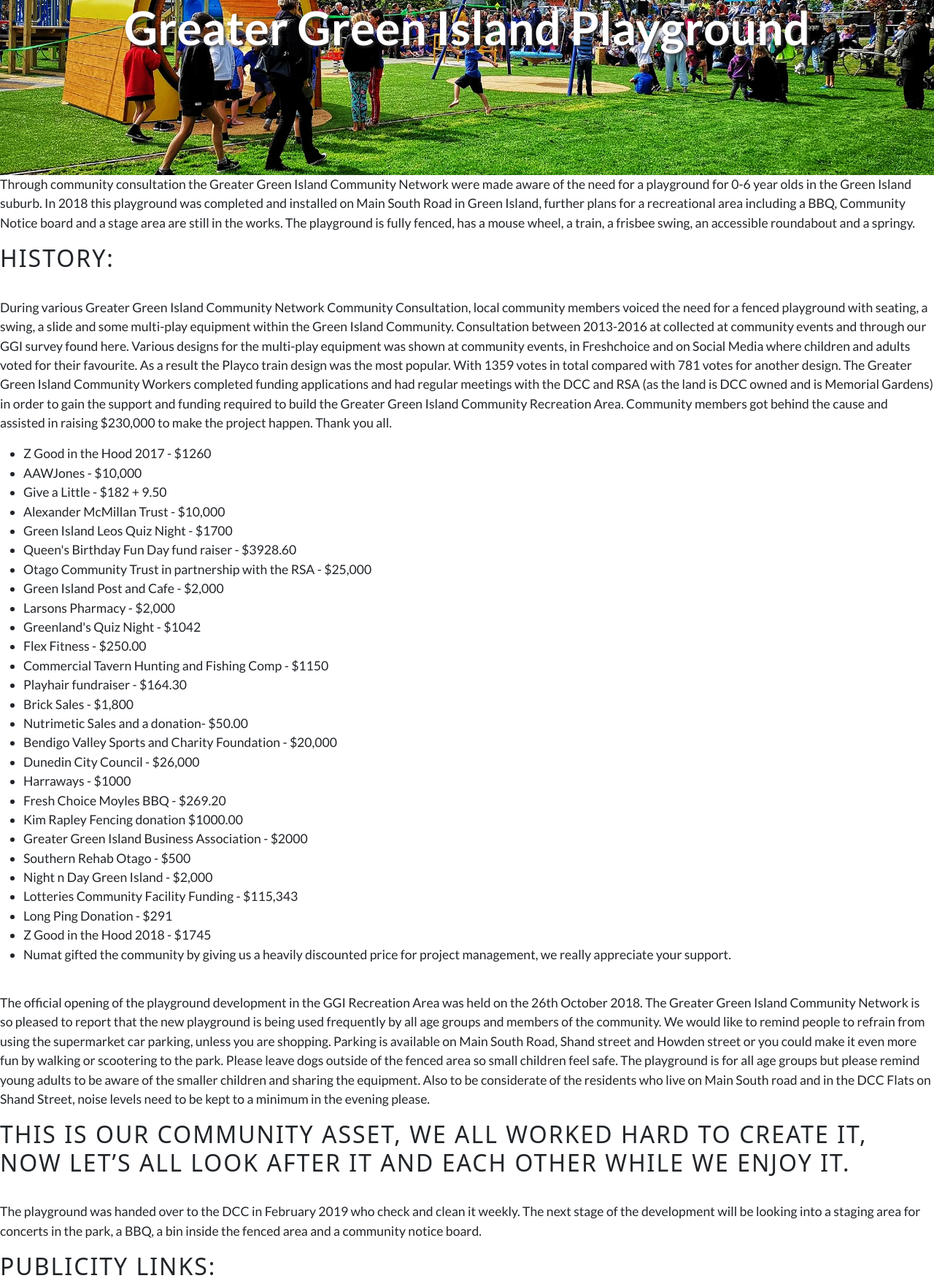
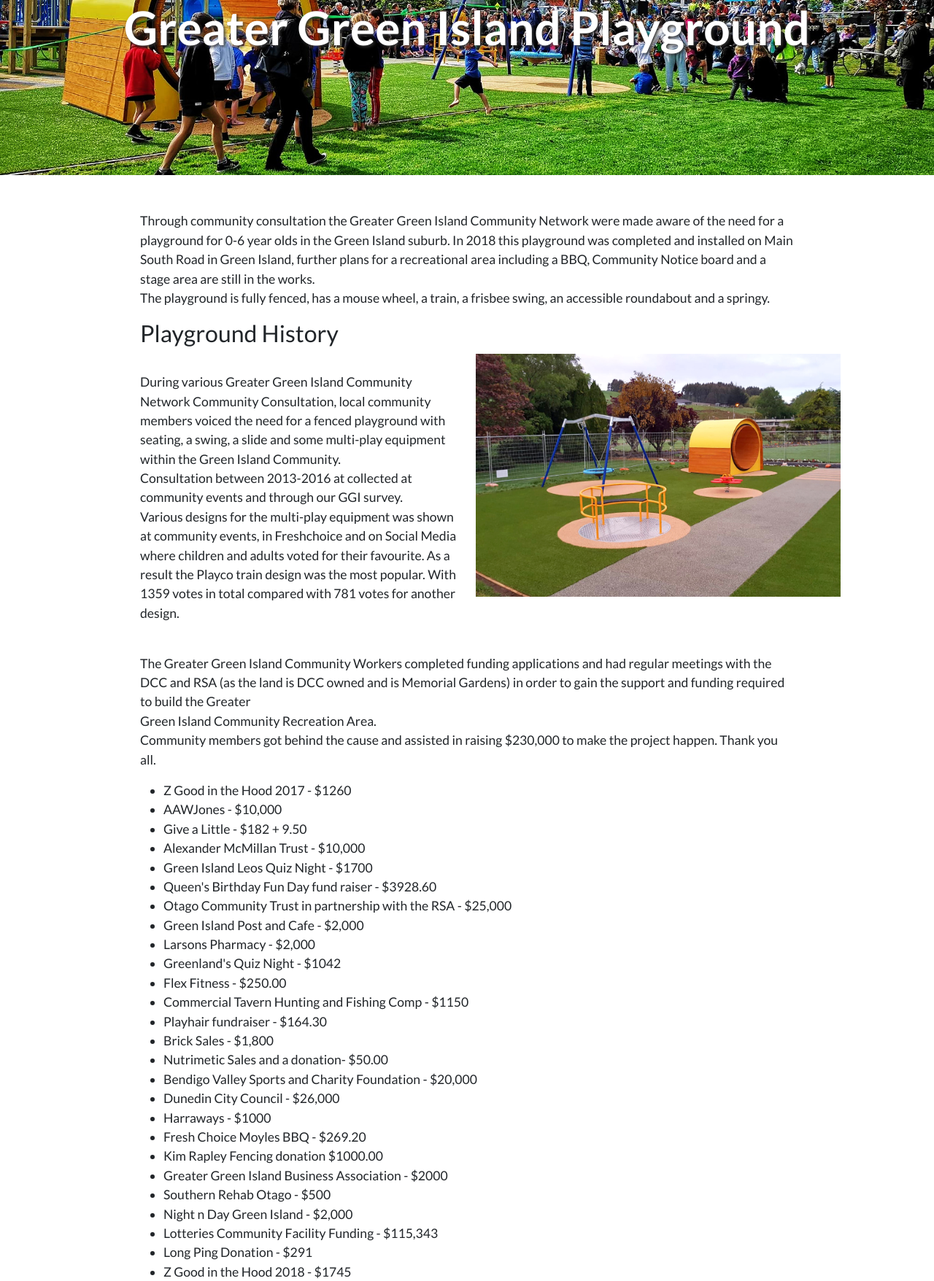
Before and after one commit to 0710160/ggi, a Flask app: page /playground in a window 1280 px wide. Shown: the part 200-1956 px from the top of the page at 73% size. Run offline with Flask 2, Linux system fonts and the light colour scheme; some libraries are stand-ins or nearby versions; some web fonts are replaced.

Commit message:
Aesthetics

```diff
--- a/static/styles.css
+++ b/static/styles.css
@@ -87,6 +87,7 @@ CONTENT
 .desktop-contacts {
   display: none;
 }
+
 
 /*-----------------------------------------------------------------------------
 EVENTS
--- a/templates/events.html
+++ b/templates/events.html
@@ -11,6 +11,7 @@
 {% endif %}
 
   <!-- Heroes -->
+<div class="row">
   {% for i in events %}
 
   {% if i.id % 2 == 0 %}
@@ -59,6 +60,6 @@
 <hr />
 {% endif %}
 {% endfor %}
-
+</div>
 
 {% endblock %}
--- a/templates/index.html
+++ b/templates/index.html
@@ -41,7 +41,7 @@
           </svg></a>
       </div>
       <div class="col">
-        <a href="https://www.instagram.com/ggicn/"><svg class="animate-icon animate-2 bi ms-3" viewbox="0 0 24 24" width="50" height="50" fill="#fff">
+        <a href="https://www.instagram.com/ggicn_dunedin/"><svg class="animate-icon animate-2 bi ms-3" viewbox="0 0 24 24" width="50" height="50" fill="#fff">
             <use xlink:href="#instagram" />
           </svg></a>
       </div>
@@ -65,7 +65,7 @@
               </svg></a>
           </div>
           <div class="col-4">
-            <a href="https://www.instagram.com/ggicn/"><svg class="animate-icon animate-2 bi ms-3" viewbox="0 0 24 24" width="120" height="120" fill="#43883fff" ;>
+            <a href="https://www.instagram.com/ggicn_dunedin/"><svg class="animate-icon animate-2 bi ms-3" viewbox="0 0 24 24" width="120" height="120" fill="#43883fff" ;>
                 <use xlink:href="#instagram" />
               </svg></a>
           </div>
--- a/templates/informer.html
+++ b/templates/informer.html
@@ -15,8 +15,8 @@
     <div class="row">
 
       {% for i in articles %}
-      <div class="container col-xxl-8">
-        <div class="row flex-lg-row align-items-center g-5 py-5">
+      <div class="container col-xxl-8 px-4 py-5">
+        <div class="row flex-lg-row align-items-top">
           <div class="col-10 col-sm-8 col-lg-6">
             <img src="static/uploads/{{ i.img_name }}", class="d-block mx-lg-auto img-fluid" loading="lazy">
           </div>
--- a/templates/playground.html
+++ b/templates/playground.html
@@ -4,22 +4,33 @@
 {% block image %}header-img{% endblock image %}
 {% block content %}
 
-<div container>
+<div class='article container-fluid'>
   <p>
-    Through community consultation the Greater Green Island Community Network were made aware of the need for a playground for 0-6 year olds in the Green Island suburb. In 2018 this playground was completed and installed on Main South Road in Green
-    Island, further plans for a recreational area including a BBQ, Community Notice board and a stage area are still in the works.
+    Through community consultation the Greater Green Island Community Network were made aware of the need for a playground for 0-6 year olds in the Green Island suburb. In 2018 this playground was completed and installed on Main South Road in Green Island, further plans for a recreational area including a BBQ, Community Notice board and a stage area are still in the works.
     The playground is fully fenced, has a mouse wheel, a train, a frisbee swing, an accessible roundabout and a springy.
   </p>
-  <h4>History:</h4>
+  <h5>Playground History</h5>
+    <div class="row flex-lg-row-reverse align-items-top">
+      <div class="col-10 col-lg-6">
+        <img src="static/images/playground.jpg" class="d-block mx-lg-auto img-fluid" width="700" height="500" loading="lazy">
+      </div>
+      <div class="col-10 col-lg-6">
         <p>
           During various Greater Green Island Community Network Community Consultation, local community members voiced the need for a fenced playground with seating, a swing, a slide and some multi-play equipment within the Green Island Community.
-    Consultation between 2013-2016 at collected at community events and through our GGI survey found here.
-    Various designs for the multi-play equipment was shown at community events, in Freshchoice and on Social Media where children and adults voted for their favourite. As a result the Playco train design was the most popular. With 1359 votes in total
-    compared with 781 votes for another design.
+          Consultation between 2013-2016 at collected at community events and through our GGI survey.
+          Various designs for the multi-play equipment was shown at community events, in Freshchoice and on Social Media where children and adults voted for their favourite. As a result the Playco train design was the most popular. With 1359 votes in total compared with 781 votes for another design.
+        </p>
+        <div class="d-grid gap-2 d-md-flex justify-content-md-start">
+        </div>
+      </div>
+    </div>
+
+<p>
   The Greater Green Island Community Workers completed funding applications and had regular meetings with the DCC and RSA (as the land is DCC owned and is Memorial Gardens) in order to gain the support and funding required to build the Greater
   Green Island Community Recreation Area.
   Community members got behind the cause and assisted in raising $230,000 to make the project happen. Thank you all.
 </p>
+
   <ul>
     <li> Z Good in the Hood 2017 - $1260</li>
     <li>AAWJones - $10,000</li>
@@ -48,29 +59,27 @@
     <li>Long Ping Donation - $291</li>
     <li>Z Good in the Hood 2018 - $1745</li>
     <li>Numat gifted the community by giving us a heavily discounted price for project management, we really appreciate your support.</li>
-  </ul><br>
+  </ul>
 
   <p>
     The official opening of the playground development in the GGI Recreation Area was held on the 26th October 2018.
     The Greater Green Island Community Network is so pleased to report that the new playground is being used frequently by all age groups and members of the community.
-    We would like to remind people to refrain from using the supermarket car parking, unless you are shopping. Parking is available on Main South Road, Shand street and Howden street or you could make it even more fun by walking or scootering to the
-    park.
+    We would like to remind people to refrain from using the supermarket car parking, unless you are shopping. Parking is available on Main South Road, Shand street and Howden street or you could make it even more fun by walking or scootering to the park.
     Please leave dogs outside of the fenced area so small children feel safe.
-    The playground is for all age groups but please remind young adults to be aware of the smaller children and sharing the equipment. Also to be considerate of the residents who live on Main South road and in the DCC Flats on Shand Street, noise
-    levels need to be kept to a minimum in the evening please.
+    The playground is for all age groups but please remind young adults to be aware of the smaller children and sharing the equipment. Also to be considerate of the residents who live on Main South road and in the DCC Flats on Shand Street, noise levels need to be kept to a minimum in the evening please.
   </p>
-  <h4> This is OUR COMMUNITY ASSET, we all worked hard to create it, now let’s all look after it and each other while we enjoy it. </h4>
+  <h5> This is OUR COMMUNITY ASSET, we all worked hard to create it, now let’s all look after it and each other while we enjoy it. </h5>
   <p>
     The playground was handed over to the DCC in February 2019 who check and clean it weekly.
     The next stage of the development will be looking into a staging area for concerts in the park, a BBQ, a bin inside the fenced area and a community notice board.
   </p>
-  <h4>Publicity Links:</h4>
-  <a href="https://www.odt.co.nz/news/dunedin/dcc/network-continues-push-local-playground">Network Continues to Push Local Playground</a>
-  <a href="https://www.odt.co.nz/news/dunedin/95-say-area-good-live-survey">95% Say Area is a Good Place to Live</a>
-  <a href="https://www.odt.co.nz/news/dunedin/community-rallies-behind-playground">Community Rallies Behind Playground</a>
-  <a href="https://www.oct.org.nz/news/funding-boost-for-green-island-community">Funding Boost for Green Island Community</a>
-  <a href="http://www.channel39.co.nz/news/funding-boost-green-island-playground">Dunedin Channel 9 Clip Oct 2017</a>
-  <a href="https://www.odt.co.nz/news/dunedin/playground-construction-set-begin">Playground Construction Set to Begin</a>
+  <h5>Publicity Links:</h5>
+  <a href="https://www.odt.co.nz/news/dunedin/dcc/network-continues-push-local-playground">Network Continues to Push Local Playground</a><br>
+  <a href="https://www.odt.co.nz/news/dunedin/95-say-area-good-live-survey">95% Say Area is a Good Place to Live</a><br>
+  <a href="https://www.odt.co.nz/news/dunedin/community-rallies-behind-playground">Community Rallies Behind Playground</a><br>
+  <a href="https://www.oct.org.nz/news/funding-boost-for-green-island-community">Funding Boost for Green Island Community</a><br>
+  <a href="http://www.channel39.co.nz/news/funding-boost-green-island-playground">Dunedin Channel 9 Clip Oct 2017</a><br>
+  <a href="https://www.odt.co.nz/news/dunedin/playground-construction-set-begin">Playground Construction Set to Begin</a><br>
 
 </div>
 
--- a/templates/roadupdates.html
+++ b/templates/roadupdates.html
@@ -4,15 +4,15 @@
 {% block image %}header-img{% endblock image %}
 {% block content %}
 
-<div container>
+<div class='article container-fluid'>
   <p>
 Road safety improvements - the Green Island Interchange/Roundabouts were installed in July 2018 as a result of community consultation and partnership with the DCC.
 NZTA and DCC worked together on this project to install 3 new roundabouts to replace the existing give way intersections.
 A road safety consultation was completed by the Greater Green Island Community Network in late 2016 and given to the DCC, ORC and NZTA in January 2017.
 The DCC and NZTA listened to the communities request and the work began in March 2018 and is scheduled was completed in July 2018.
 </p>
-<a href="https://www.odt.co.nz/news/dunedin/nzta-proposal-welcomed">NZTA Proposal Welcomed</a>
-<a href="https://www.odt.co.nz/news/dunedin/goodbye-green-island-traffic-jams">Goodbye Green Island Traffic Jams</a>
+<a href="https://www.odt.co.nz/news/dunedin/nzta-proposal-welcomed">NZTA Proposal Welcomed</a><br>
+<a href="https://www.odt.co.nz/news/dunedin/goodbye-green-island-traffic-jams">Goodbye Green Island Traffic Jams</a><br>
 </div>
 
 {% endblock %}
```
Also changed, not shown: templates/garden.html (+7 -8 lines), ggi.db. Lines whose indentation alone changed are shown as unchanged.
